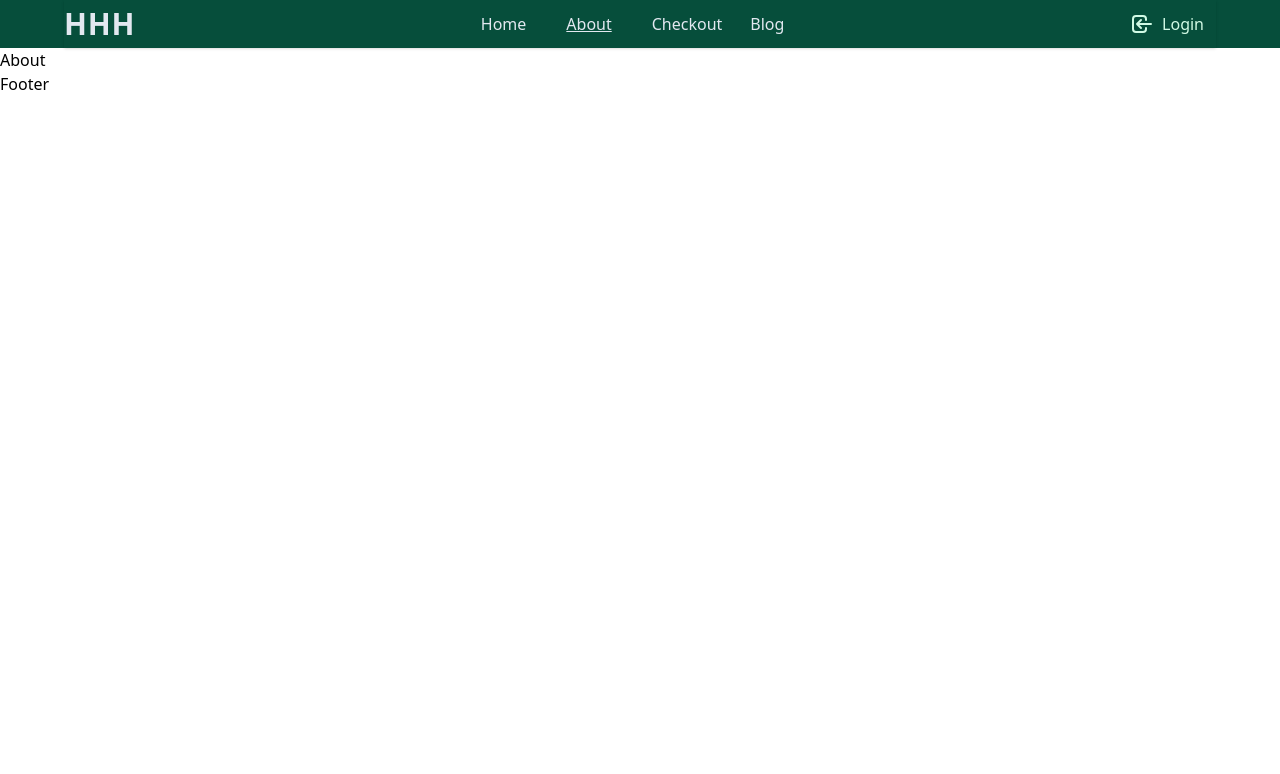
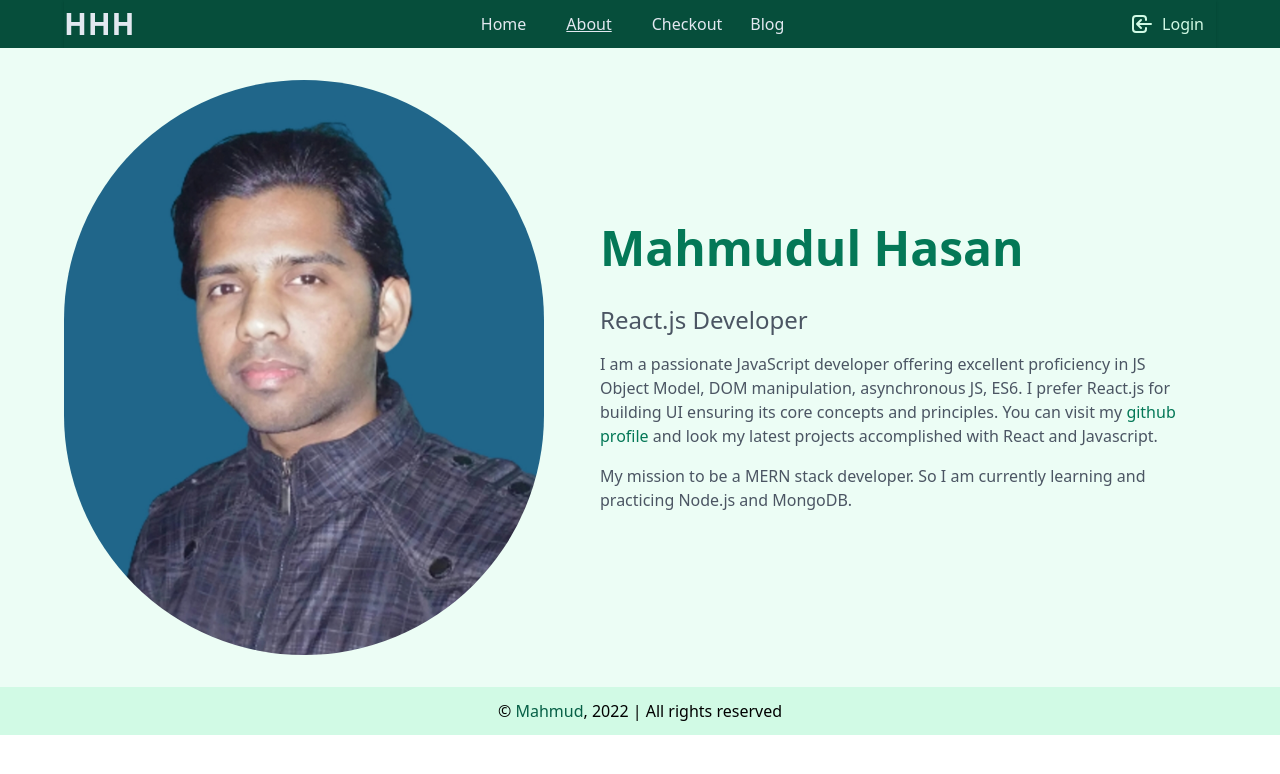
Before and after one commit to hasanTheBest/hasan-hyperlink, a React (Create React App) app: page /about in a window 1280 px wide. Shown: the top 774 px of the page. Built offline with nearby package versions, Linux system fonts and the light colour scheme; no server answers.

Commit message:
about page added

```diff
--- a/src/components/Footer/Footer.jsx
+++ b/src/components/Footer/Footer.jsx
@@ -1,9 +1,20 @@
-import React from 'react'
+import React from "react";
 
 const Footer = () => {
   return (
-    <div>Footer</div>
-  )
-}
+    <footer className="bg-emerald-100 text-center p-3 font-medium">
+      &copy;{" "}
+      <a
+        href="https://github.com/hasanTheBest"
+        target="_blank"
+        rel="noreferrer"
+        className="text-emerald-800"
+      >
+        Mahmud
+      </a>
+      , {new Date().getFullYear()} | All rights reserved
+    </footer>
+  );
+};
 
-export default Footer
+export default Footer;
--- a/src/pages/About/About.jsx
+++ b/src/pages/About/About.jsx
@@ -1,9 +1,43 @@
-import React from 'react'
+import React from "react";
+import image from "../../images/mahmud.jpg";
 
 const About = () => {
   return (
-    <div>About</div>
-  )
-}
+    <section className="py-8 px-4 bg-emerald-50">
+      <div className="flex flex-col lg:flex-row items-center max-w-6xl mx-auto gap-8">
+        <img
+          className="w-5/12 h-auto rounded-full"
+          src={image}
+          alt="Mahmudul Hasan"
+        />
+        <div className="p-6">
+          <h2 className="text-5xl font-semibold text-emerald-700 mb-8">
+            Mahmudul Hasan
+          </h2>
+          <h3 className="text-2xl text-gray-600 font-medium mb-4">
+            React.js Developer
+          </h3>
+          <p className="text-gray-600 mb-4">
+            I am a passionate JavaScript developer offering excellent
+            proficiency in JS Object Model, DOM manipulation, asynchronous JS,
+            ES6. I prefer React.js for building UI ensuring its core concepts
+            and principles. You can visit my{" "}
+            <a
+              href="https://github.com/hasanTheBest"
+              className="text-emerald-700 font-medium"
+            >
+              github profile
+            </a>{" "}
+            and look my latest projects accomplished with React and Javascript.
+          </p>
+          <p className="text-gray-600">
+            My mission to be a MERN stack developer. So I am currently learning
+            and practicing Node.js and MongoDB.
+          </p>
+        </div>
+      </div>
+    </section>
+  );
+};
 
-export default About
+export default About;
```
Also changed, not shown: src/images/mahmud.jpg (added).
